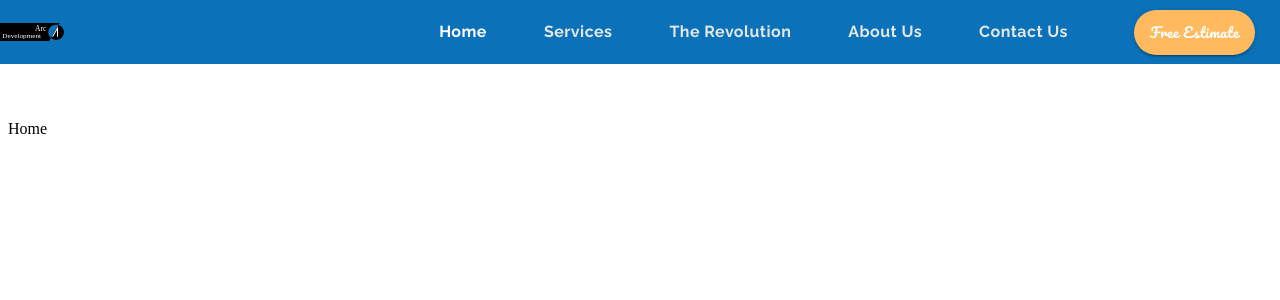
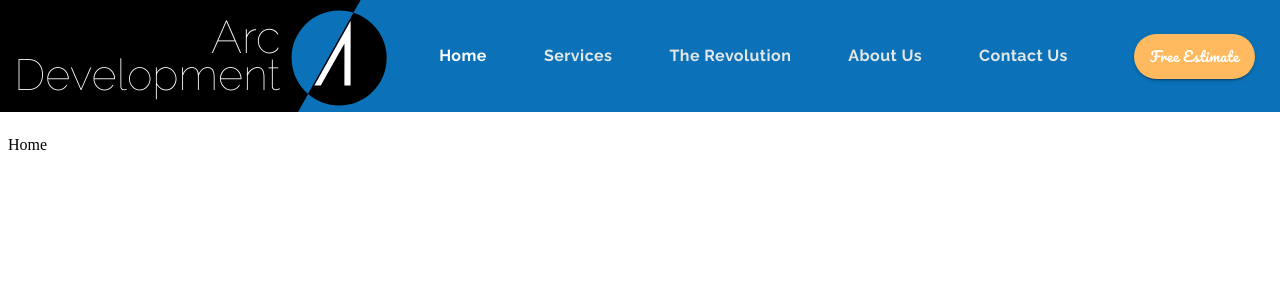
Before and after one commit to edcas21/mui-prac-proj, a React (Create React App) app: page / in a window 1280 px wide. Shown: the top 300 px of the page. Built offline with nearby package versions, Linux system fonts and the light colour scheme.

Commit message:
Fixed weird issue with the logo ending up too small or too big

```diff
--- a/src/components/ui/header.component.jsx
+++ b/src/components/ui/header.component.jsx
@@ -15,7 +15,8 @@ import {
   MenuItem,
 } from "@mui/material";
 
-import logo from "../../assets/logo.svg";
+// import logo from "../../assets/logo.svg";
+import { ReactComponent as Logo } from "../../assets/logo.svg";
 
 // theme
 import theme from "./theme";
@@ -24,15 +25,14 @@ import theme from "./theme";
 const headerStyles = {
   toolbarMargin: {
     ...theme.mixins.toolbar,
-    marginBottom: "3em",
+    marginBottom: "4em",
   },
   logo: {
-    height: "8em",
-    [theme.breakpoints.down("md")]: {
-      height: "7em",
-    },
+    height: "7em",
+    textTransform: "none",
   },
   logoContainer: {
+    height: "7em",
     padding: 0,
     "&:hover": {
       backgroundColor: "transparent",
@@ -58,6 +58,10 @@ const StyledTab = styled((props) => <Tab component={Link} {...props} />)(
     marginLeft: "25px",
   })
 );
+
+const StyledLogo = styled(Logo)(({ theme }) => ({
+  ...headerStyles.logo,
+}));
 
 // functions
 function ElevationScroll(props) {
@@ -113,15 +117,14 @@ const Header = () => {
         {/* Default position of "fixed" */}
         <AppBar position="fixed">
           <Toolbar disableGutters>
-            <Button
+            <Box
               sx={headerStyles.logoContainer}
-              disableRipple
               component={Link}
               to="/"
               onClick={() => setValue(0)}
             >
-              <img sx={headerStyles.logo} alt="company logo" src={logo} />
-            </Button>
+              <StyledLogo />
+            </Box>
 
             <Tabs
               sx={{ ...headerStyles.tabContainer }}
```
